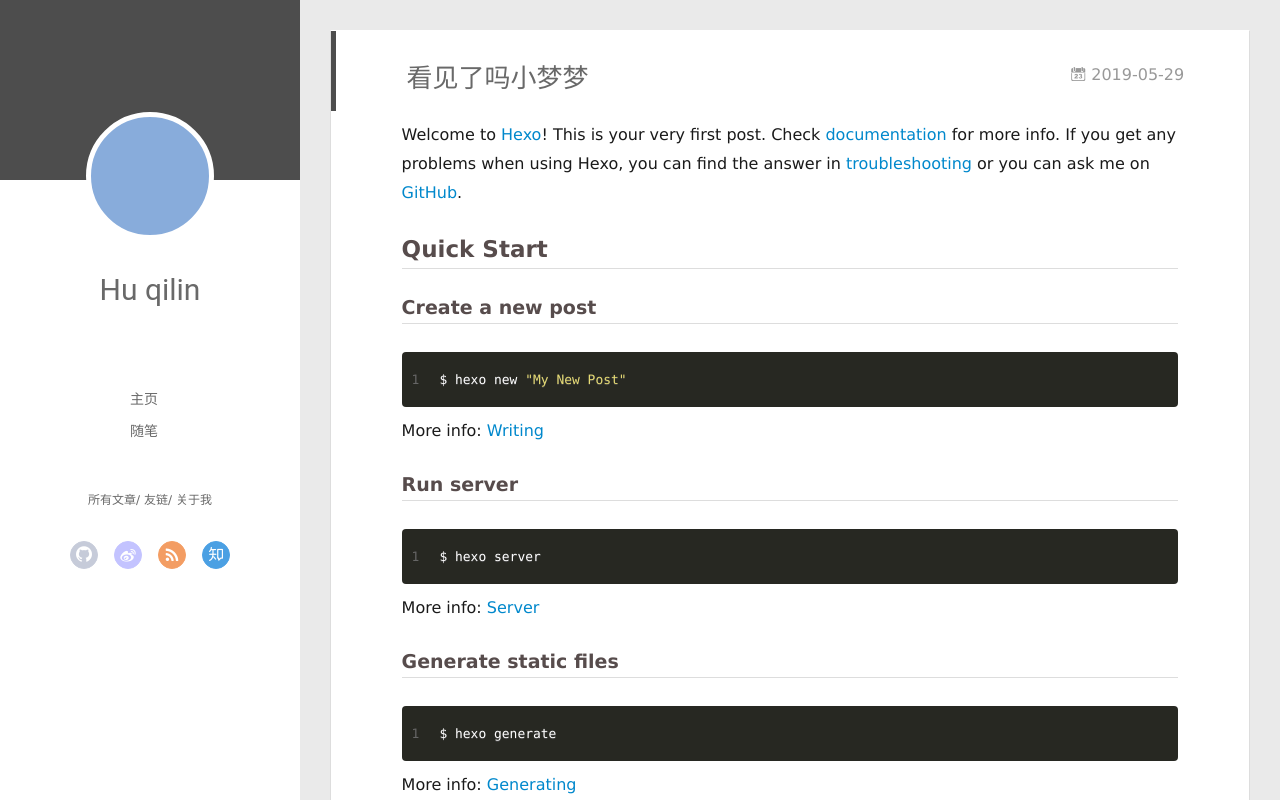
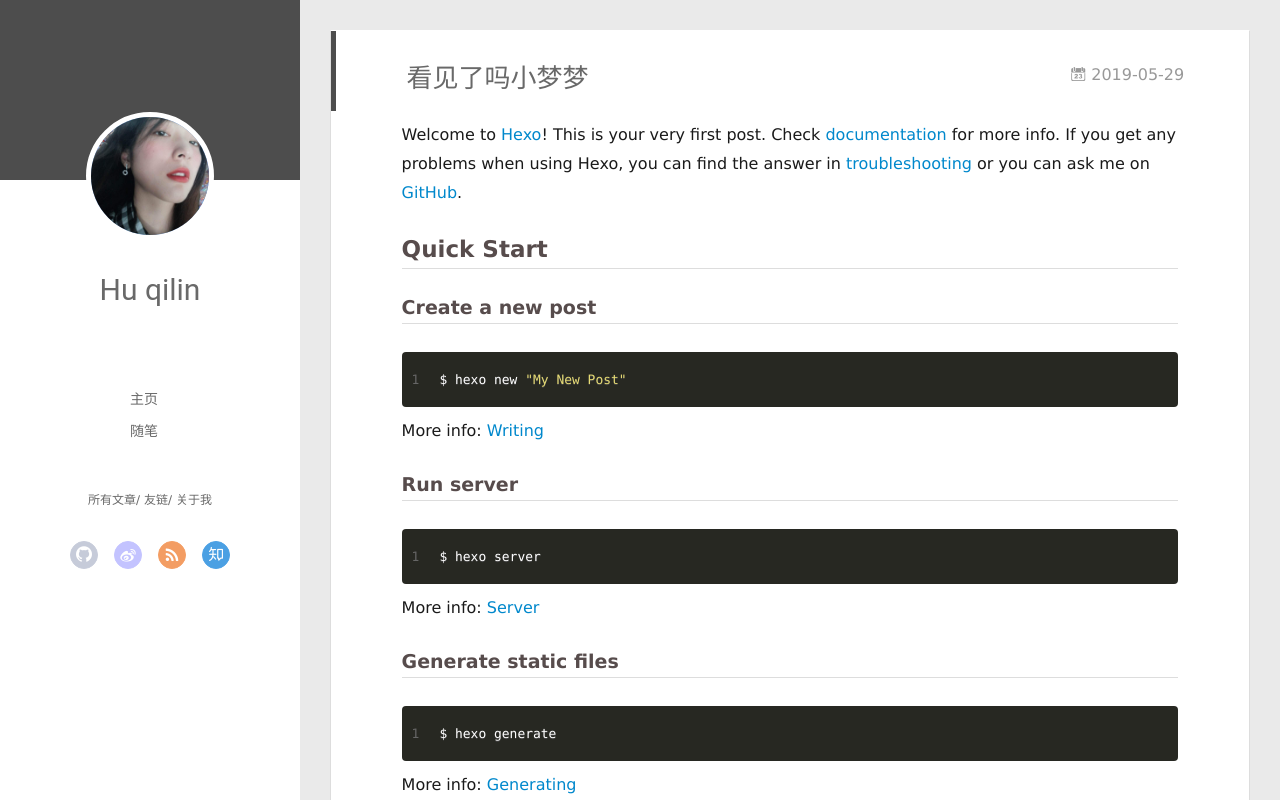
Before and after one commit to qilinhu/qilinhu.github.io, a plain HTML site: page 2019/05/29/hello-world/index.html in a window 1280 px wide. Drawn offline with Linux system fonts and the light colour scheme; no server answers.

Commit message:
Site updated: 2019-05-29 18:59:42

```diff
--- a/2019/05/29/hello-world/index.html
+++ b/2019/05/29/hello-world/index.html
@@ -47,7 +47,7 @@
 <div class="intrude-less">
 	<header id="header" class="inner">
 		<a href="/" class="profilepic">
-			<img src class="js-avatar">
+			<img src="/img/1.jpg" class="js-avatar">
 		</a>
 		<hgroup>
 		  <h1 class="header-author"><a href="/">Hu qilin</a></h1>
@@ -105,7 +105,7 @@
 	<div class="intrude-less">
 		<header id="header" class="inner">
 			<div class="profilepic">
-				<img src class="js-avatar">
+				<img src="/img/1.jpg" class="js-avatar">
 			</div>
 			<hgroup>
 			  <h1 class="header-author js-header-author">Hu qilin</h1>
```
Also changed, not shown: archives/2019/05/index.html (+2 -2 lines), archives/2019/index.html (+2 -2 lines), archives/index.html (+2 -2 lines), index.html (+2 -2 lines), img/1.jpg (added).
